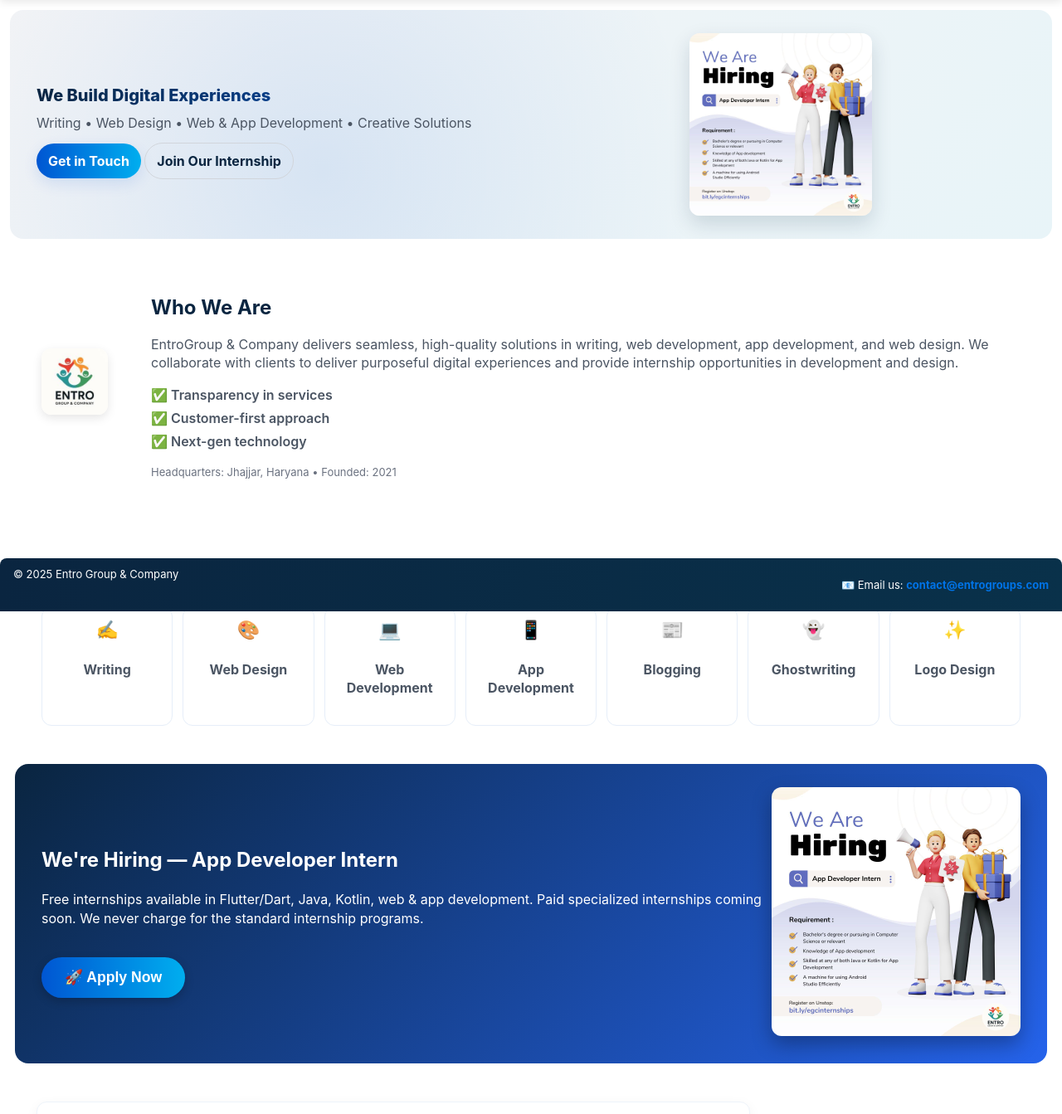
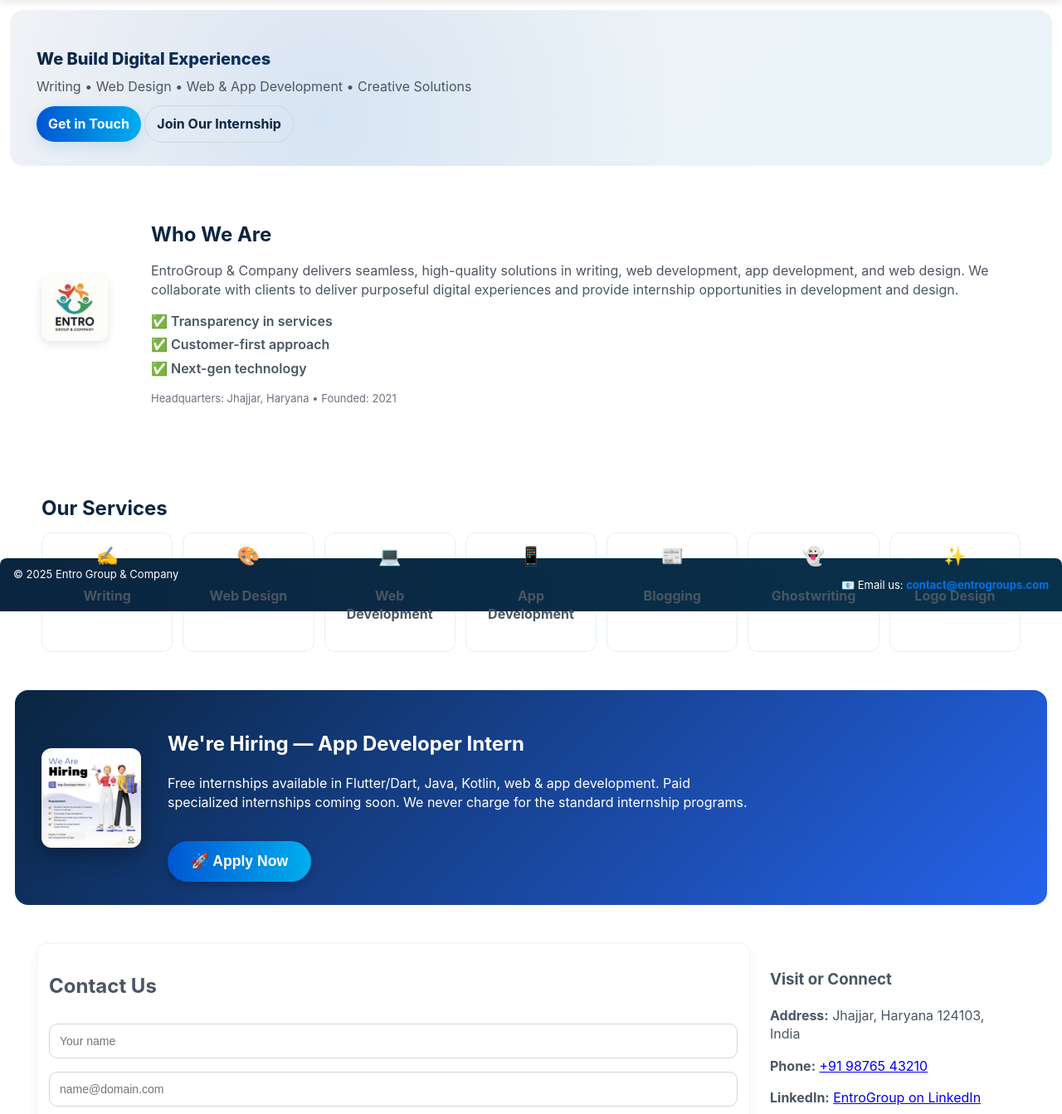
Before and after one commit to kumarvarun3834/task3entrolandingpage, a Flask app: page /design2 in a window 1280 px wide. Shown: the part 63-1406 px from the top of the page at 83% size. Run offline with Flask 3, Linux system fonts and the light colour scheme.

Commit message:
little ui update at design 2

```diff
--- a/static/style2.css
+++ b/static/style2.css
@@ -92,11 +92,6 @@
   -webkit-text-fill-color: transparent;
 }
 .hero-sub{margin:0 0 12px 0;color:var(--midgray)}
-.hero-image{
-  max-width:220px;border-radius:12px;
-  box-shadow:0 10px 25px rgba(10,37,64,0.15);
-  transition:transform 0.3s ease;
-}
 .hero-image:hover{transform:translateY(-5px) scale(1.02);}
 
 /* Buttons - Enhanced with better hover effects */
@@ -169,6 +164,50 @@
 .service-ico{font-size:22px;margin-bottom:8px;transition:transform 0.3s ease;position:relative;z-index:2;}
 .service:hover .service-ico{transform:scale(1.2) rotateY(360deg);}
 .service h4{position:relative;z-index:2;}
+/* Fix image spacing */
+.hero-image,
+.intern-image img {
+  max-width: 100%;
+  height: auto;
+  display: block;
+  margin: 0 auto;
+}
+#hero { margin-bottom: 1rem; }
+.panel { padding: 2rem 1rem; }
+
+/* Service form styling */
+.form-container {
+  max-width: 700px;
+  margin: 2rem auto;
+  background: white;
+  padding: 1.5rem 2rem;
+  border-radius: 12px;
+  box-shadow: 0 4px 10px rgba(0,0,0,0.1);
+}
+.form-container label { font-weight: 500; margin-top: 0.5rem; display: block; }
+.form-container input,
+.form-container select,
+.form-container textarea {
+  width: 100%;
+  padding: 10px 12px;
+  margin-top: 0.3rem;
+  border: 1px solid #d1d5db;
+  border-radius: 8px;
+}
+.form-container button {
+  margin-top: 1rem;
+  width: 100%;
+  padding: 12px;
+  background: linear-gradient(135deg, #2563eb, #3b82f6);
+  color: white;
+  border: none;
+  border-radius: 50px;
+  font-weight: bold;
+  cursor: pointer;
+}
+.message {
+  padding: 12px;
+}
 
 /* INTERNSHIP - Enhanced with gradient background */
 .internship{
@@ -178,6 +217,30 @@
 }
 .intern-content h2{color:var(--white);}
 .intern-image img{width:100%;border-radius:12px;box-shadow:0 10px 25px rgba(0,0,0,0.3);}
+/* ...existing code... */
+.internship-flex {
+  display: flex;
+  align-items: center;
+  gap: 32px;
+  flex-wrap: wrap;
+}
+.intern-image img {
+  max-width: 120px;
+  height: auto;
+  border-radius: 12px;
+  box-shadow: 0 10px 25px rgba(0,0,0,0.3);
+}
+
+@media (min-width: 900px) {
+  .intern-image img {
+    max-width: 220px;
+  }
+}
+.intern-content {
+  flex: 1 1 300px;
+}
+
+/* ...existing code... */
 /* Apply Now Button */
 .btn-apply {
   background: linear-gradient(90deg, #0056D2, #00AEEF);
--- a/templates/frontend2.html
+++ b/templates/frontend2.html
@@ -19,7 +19,8 @@
     <button class="nav-toggle" aria-label="Open menu" id="navToggle">☰</button>
     <nav id="navMenu" class="nav-menu">
       <a href="#about">About</a>
-      <a href="#services">Services</a>
+      <!-- Changed Services link to open service.html -->
+      <a href="service.html" target="_blank">Services</a>
       <a href="#internship">Internships</a>
       <a href="#contact">Contact</a>
     </nav>
@@ -34,9 +35,6 @@
         <a class="btn btn-primary" href="#contact">Get in Touch</a>
         <a class="btn btn-outline" href="#internship">Join Our Internship</a>
       </div>
-    </div>
-    <div class="hero-right">
-      <img src="static/hiring.jpg" alt="We are Hiring" class="hero-image" />
     </div>
   </section>
 
@@ -66,40 +64,25 @@
   <!-- SERVICES -->
   <section id="services" class="panel services reveal">
     <h2>Our Services</h2>
+    <!-- Service cards only, form removed -->
     <div class="services-grid">
-      <div class="service">
-        <div class="service-ico">✍️</div>
-        <h4>Writing</h4>
+      <div class="service"><div class="service-ico">✍️</div><h4>Writing</h4></div>
+      <div class="service"><div class="service-ico">🎨</div><h4>Web Design</h4></div>
+      <div class="service"><div class="service-ico">💻</div><h4>Web Development</h4></div>
+      <div class="service"><div class="service-ico">📱</div><h4>App Development</h4></div>
+      <div class="service"><div class="service-ico">📰</div><h4>Blogging</h4></div>
+      <div class="service"><div class="service-ico">👻</div><h4>Ghostwriting</h4></div>
+      <div class="service"><div class="service-ico">✨</div><h4>Logo Design</h4></div>
     </div>
-      <div class="service">
-        <div class="service-ico">🎨</div>
-        <h4>Web Design</h4>
-      </div>
-      <div class="service">
-        <div class="service-ico">💻</div>
-        <h4>Web Development</h4>
-      </div>
-      <div class="service">
-        <div class="service-ico">📱</div>
-        <h4>App Development</h4>
-      </div>
-      <div class="service">
-        <div class="service-ico">📰</div>
-        <h4>Blogging</h4>
-      </div>
-      <div class="service">
-        <div class="service-ico">👻</div>
-        <h4>Ghostwriting</h4>
-      </div>
-      <div class="service">
-        <div class="service-ico">✨</div>
-        <h4>Logo Design</h4>
-      </div>
-    </div>
+    <!-- Service request form removed from main page -->
   </section>
 
   <!-- INTERNSHIP / HIRING -->
   <section id="internship" class="panel internship reveal">
+  <div class="internship-flex">
+    <div class="intern-image">
+      <img src="static/hiring.jpg" alt="Hiring" style="max-width:120px; height:auto;" />
+    </div>
     <div class="intern-content">
       <h2>We're Hiring — App Developer Intern</h2>
       <p>
@@ -107,14 +90,9 @@
         internships coming soon. We never charge for the standard internship programs.
       </p>
       <button onclick="window.open('https://www.linkedin.com/company/entrogroups/jobs/', '_blank')"
-        class="btn-apply">
-  🚀 Apply Now
-</button>
+        class="btn-apply">🚀 Apply Now</button>
+    </div>
 
-
-    </div>
-    <div class="intern-image">
-      <img src="static/hiring.jpg" alt="Hiring" />
   </div>
 </section>
 
@@ -163,9 +141,6 @@
         contact@entrogroups.com
       </a>
     </p>
-
-
-
   </footer>
 
 </body>
```
Also changed, not shown: static/script.js (+70 -62 lines), templates/style.css (added). Lines whose indentation alone changed are shown as unchanged.
